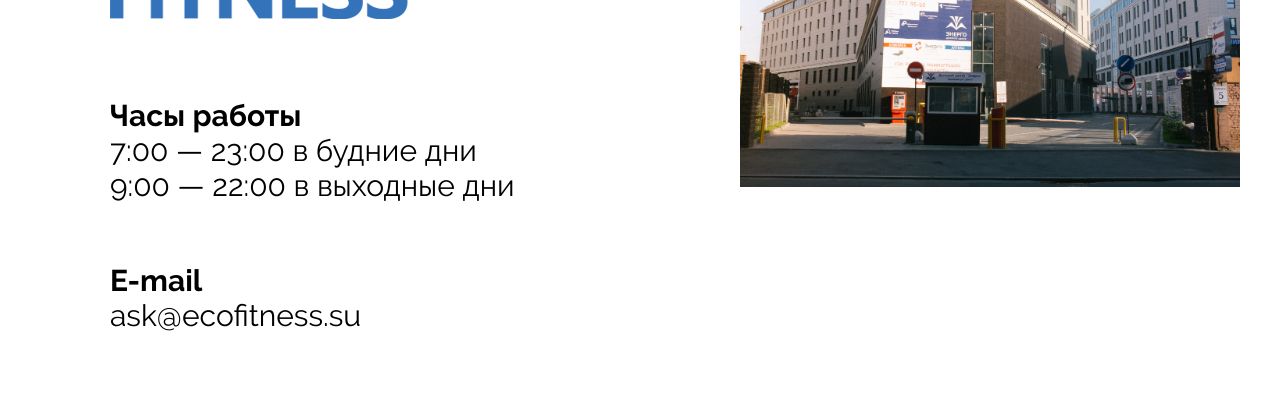
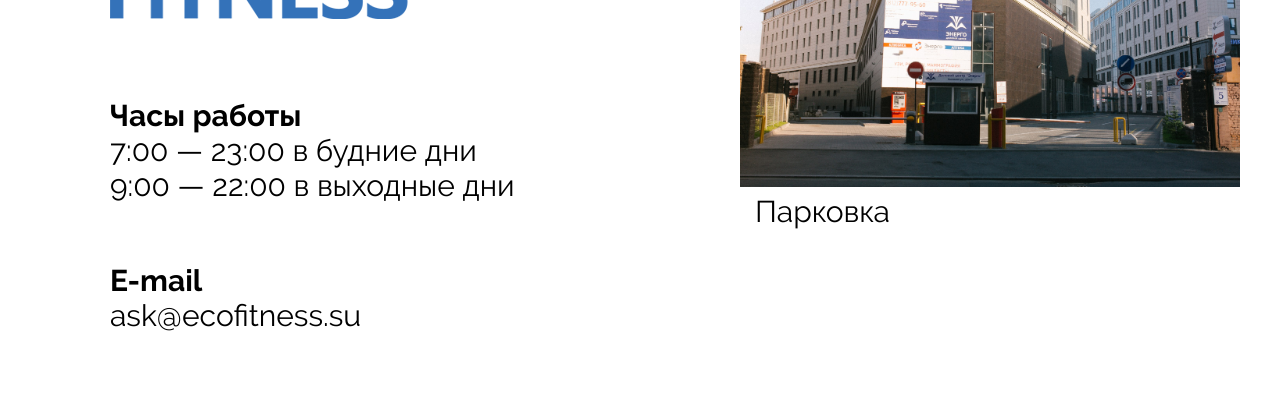
Before and after one commit to lizzzzzy/ecofitness, a PHP site: page / in a window 1280 px wide. Shown: the part 3423-3818 px from the top of the page. Run offline with PHP 8.4, Linux system fonts and the light colour scheme; some libraries are stand-ins or nearby versions.

Commit message:
new footer

```diff
--- a/css/style.css
+++ b/css/style.css
@@ -1094,6 +1094,11 @@ cursor: -zoom-in;}
 .contacts .contact-info .social-block .facebook {
     background-size: 35%
 }
+.desc{
+    position: absolute;
+    right: 350px;
+    top: 310px;
+}
 footer {
     font-family: 'PTSans';
     background-color: #2ca14c;
--- a/index.html
+++ b/index.html
@@ -180,6 +180,7 @@
                         <br> +7 812 407 11 88</p>
                     <p><span>Адрес </span>
                         <br> Санкт-Петербург, ул. Киевская, 4к1</p>
+                        <p class="desc">Парковка</p>
                 </div>
                 <div class="social-block">
                     <p class="description">Мы в соц. сетях</p>
--- a/schuedle.html
+++ b/schuedle.html
@@ -80,6 +80,7 @@
                                 <option value="">Аэройога</option>
                                 <option value="">Кинезитерапия</option>
                                 <option value="">Танцы</option>
+                                Super Sculpt, Pilates-mat, Upper Body, Stretching, Хатха- йога, Low Body, Bums, Zumba, Latina, Flex, Step 0, Функциональный тренинг, Круговая тренировка, ABS+flex, Step&Sculpt, Antigravity yoga
                             </select> -->
                             <img src="img/schuedle.png" alt="рапсисание">
                          <!--    <div class="table clearfix">
@@ -281,13 +282,16 @@
                 <div class="contact-date">
                     <div class="main-logo"><img src="img/contact-logo.png" width="330" height="210" alt=""></div>
                     <p><span>Часы работы</span>
-                        <br> 7:00 — 24:00</p>
+                        <br> 7:00 — 23:00 в будние дни
+                        <br> 9:00 — 22:00 в выходные дни
+                        </p>
                     <p><span>E-mail </span>
                         <br> ask@ecofitness.su </p>
                     <p><span>Телефон</span>
                         <br> +7 812 407 11 88</p>
                     <p><span>Адрес </span>
                         <br> Санкт-Петербург, ул. Киевская, 4к1</p>
+                        <p class="desc">Парковка</p>
                 </div>
                 <div class="social-block">
                     <p class="description">Мы в соц. сетях</p>
--- a/services.html
+++ b/services.html
@@ -175,13 +175,16 @@
                 <div class="contact-date">
                     <div class="main-logo"><img src="img/contact-logo.png" width="330" height="210" alt=""></div>
                     <p><span>Часы работы</span>
-                        <br> 7:00 — 24:00</p>
+                        <br> 7:00 — 23:00 в будние дни
+                        <br> 9:00 — 22:00 в выходные дни
+                        </p>
                     <p><span>E-mail </span>
                         <br> ask@ecofitness.su </p>
                     <p><span>Телефон</span>
                         <br> +7 812 407 11 88</p>
                     <p><span>Адрес </span>
                         <br> Санкт-Петербург, ул. Киевская, 4к1</p>
+                        <p class="desc">Парковка</p>
                 </div>
                 <div class="social-block">
                     <p class="description">Мы в соц. сетях</p>
```
Also changed, not shown: about.html (+5 -2 lines), gallery.html (+5 -2 lines), rates.html (+5 -2 lines), scheme.html (+5 -2 lines), trainers.html (+5 -2 lines).
